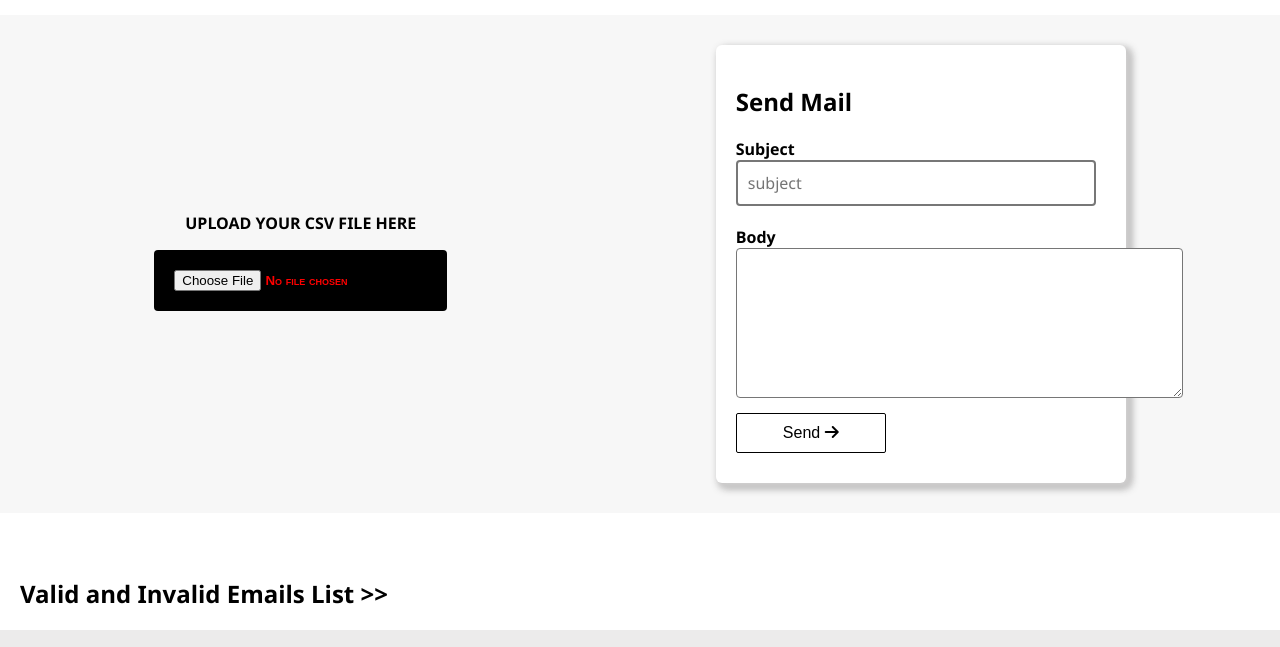
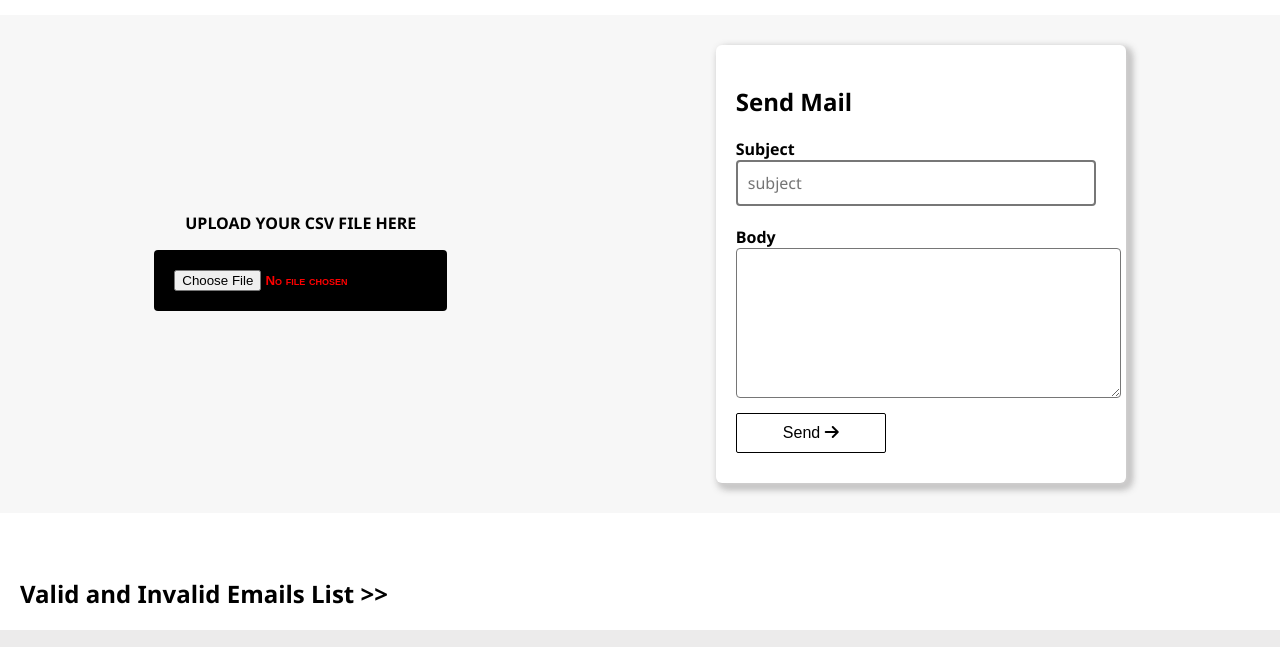
Before and after one commit to Bushappagari-Dhanunjaya/Mass_Mail_Dispatcher, a plain HTML site: page index.html in a window 1280 px wide. Shown: the part 73-720 px from the top of the page. Drawn offline with Linux system fonts and the light colour scheme.

Commit message:
Update index.html

```diff
--- a/index.html
+++ b/index.html
@@ -26,7 +26,7 @@
                     <label for="subject">Subject</label>
                     <input type="text" id="subject" placeholder="subject" name="subject" required>
                     <label for="ebody">Body</label>
-                    <textarea name="" id="ebody" cols="41" rows="6"></textarea>
+                    <textarea name="" id="ebody" cols="35" rows="6"></textarea>
                     <button type="submit" class="btn">Send <i class="fa-solid fa-arrow-right" id="right-arrow"></i></button>
                 </form>
             </div>
```
